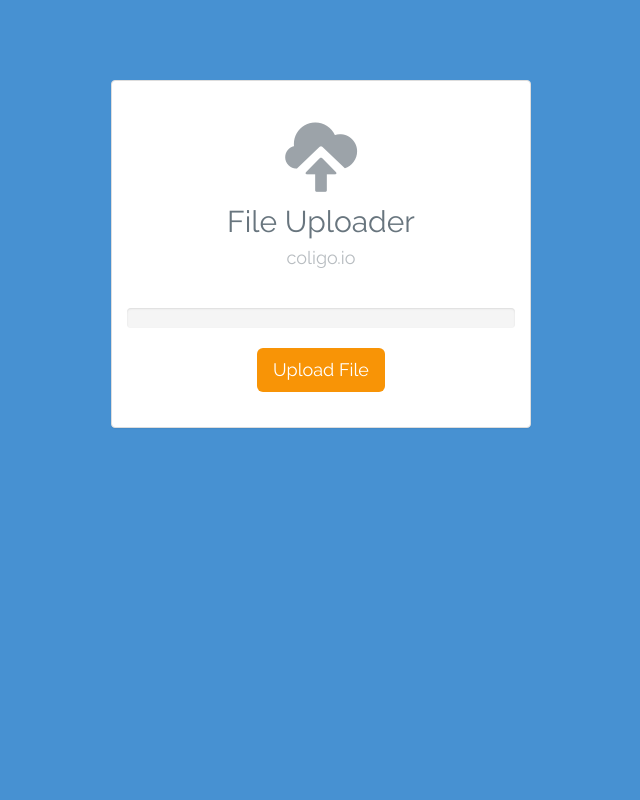
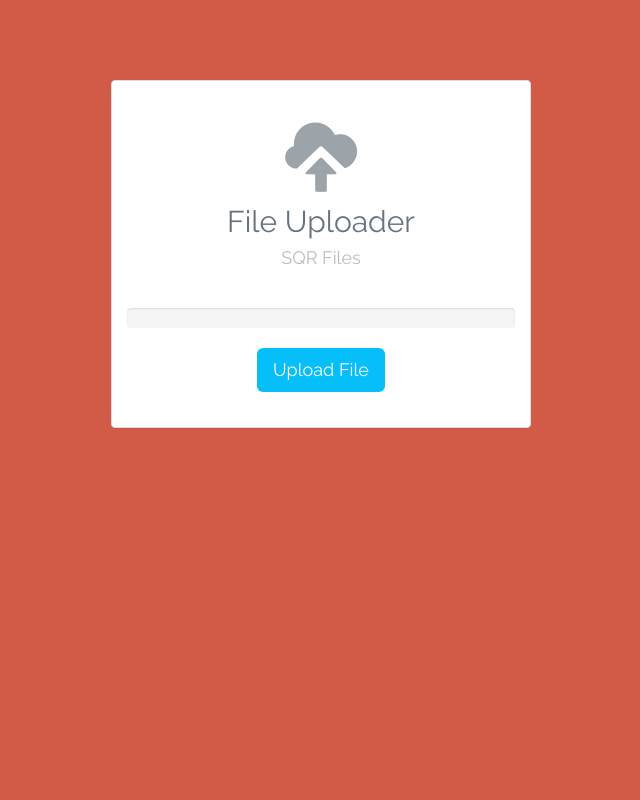
Before and after one commit to btfpro/smallsqr, a PHP site: page /views/index.html in a window 1280 px wide. Shown: the whole page, without its empty margins (319-959 px from the left). Run offline with PHP 8.4, Linux system fonts and the light colour scheme.

```diff
--- a/public/css/styles.css
+++ b/public/css/styles.css
@@ -5,7 +5,7 @@
 html,
 body {
   height: 100%;
-  background-color: #4791D2;
+  background-color: #d25b47;
 }
 
 body {
@@ -19,7 +19,7 @@ body {
 
 .upload-btn {
   color: #ffffff;
-  background-color: #F89406;
+  background-color: #06bef8;
   border: none;
 }
 
--- a/views/index.html
+++ b/views/index.html
@@ -5,7 +5,7 @@
   <meta http-equiv="X-UA-Compatible" content="IE=edge">
   <meta name="viewport" content="width=device-width, initial-scale=1">
 
-  <title>File Uploader - coligo.io</title>
+  <title>SQR File uploader</title>
   <link href='https://fonts.googleapis.com/css?family=Raleway' rel='stylesheet' type='text/css'>
   <link rel="stylesheet" href="https://maxcdn.bootstrapcdn.com/bootstrap/3.3.6/css/bootstrap.min.css">
   <link href="css/styles.css" rel="stylesheet">
@@ -19,7 +19,7 @@
           <div class="panel-body">
             <span class="glyphicon glyphicon-cloud-upload"></span>
             <h2>File Uploader</h2>
-            <h4>coligo.io</h4>
+            <h4>SQR Files</h4>
             <div class="progress">
               <div class="progress-bar" role="progressbar"></div>
             </div>
```
